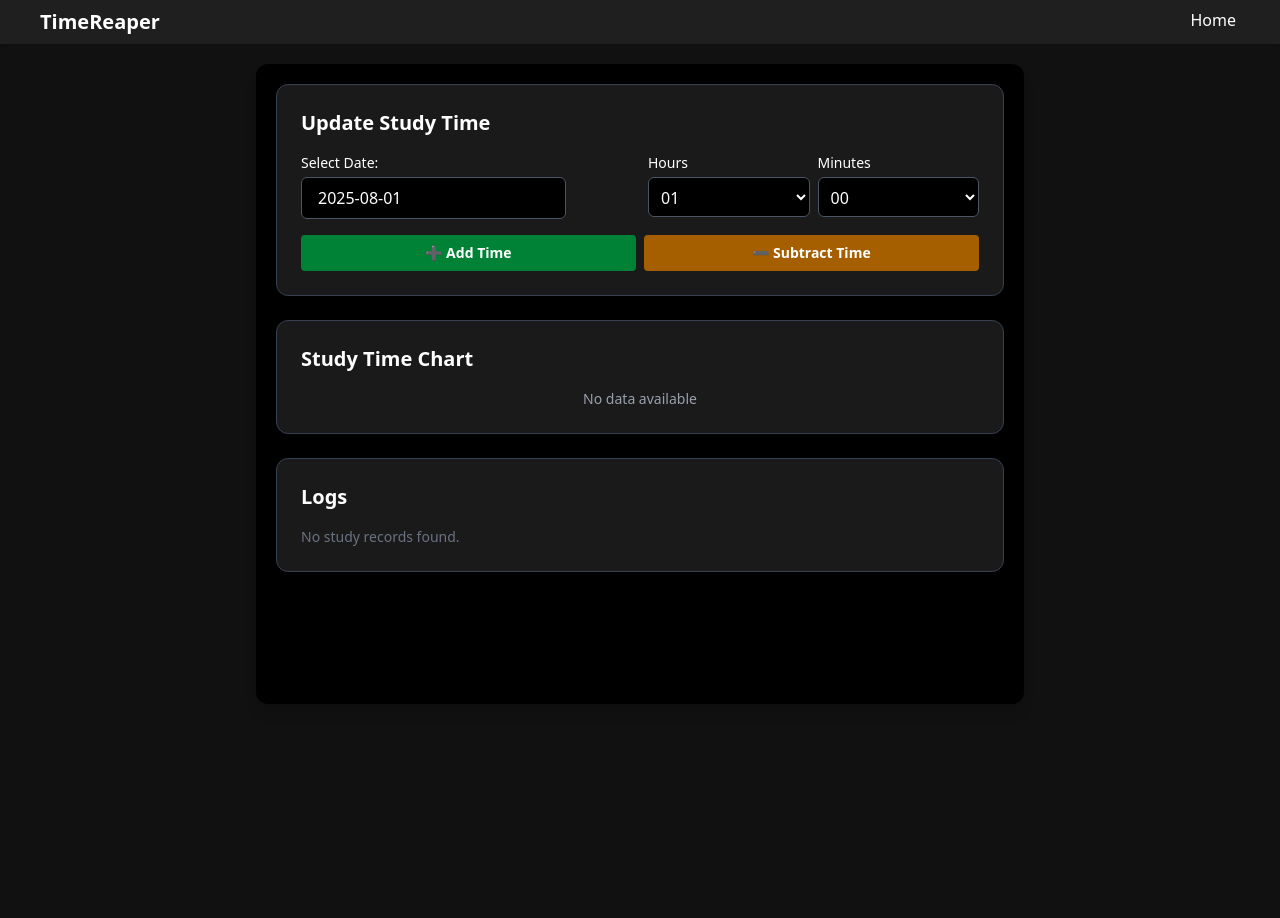
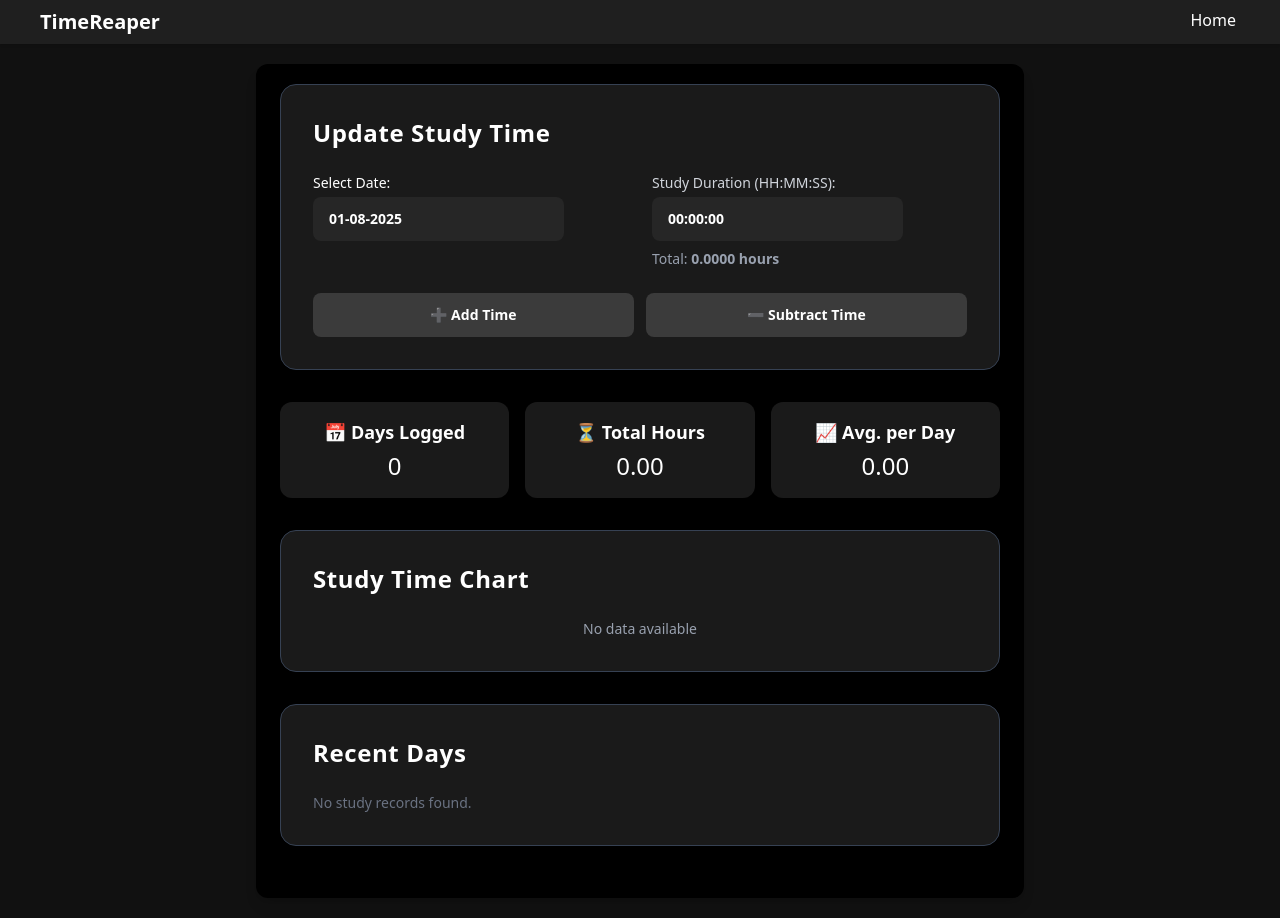
Before and after one commit to CyberlordSY/TimeReaper, a React (Vite) app: page / in a window 1280 px wide. Before the commit the page ends 800 px from the top, so only its background shows below. Built offline with nearby package versions, Linux system fonts and the light colour scheme.

Commit message:
TimeReaper

```diff
--- a/src/App.jsx
+++ b/src/App.jsx
@@ -1,7 +1,7 @@
 import { useEffect, useState } from "react";
 import {
-  BarChart,
-  Bar,
+  LineChart,
+  Line,
   XAxis,
   YAxis,
   Tooltip,
@@ -10,12 +10,15 @@ import {
 import Navbar from "./components/Navbar";
 import DatePicker from "react-datepicker";
 import "react-datepicker/dist/react-datepicker.css";
+import "./index.css";
 
 function App() {
   const [studyHours, setStudyHours] = useState({});
+  const [showConfirmation, setShowConfirmation] = useState(false);
   const [selectedDate, setSelectedDate] = useState(new Date());
-  const [selectedHour, setSelectedHour] = useState("1");
-  const [selectedMinute, setSelectedMinute] = useState("0");
+  const [studyDuration, setStudyDuration] = useState("00:00:00");
+  const [undoLog, setUndoLog] = useState(null);
+  const [undoTimer, setUndoTimer] = useState(null);
 
   useEffect(() => {
     const saved = localStorage.getItem("studyHours");
@@ -34,18 +37,40 @@ function App() {
   };
 
   const formatDate = (dateObj) => {
-    return dateObj.toISOString().split("T")[0];
+    return new Intl.DateTimeFormat("en-GB").format(dateObj).split("/").join("-");
+  };
+
+  const isValidDuration = (value) => {
+    return /^([01]\d|2[0-3]):[0-5]\d:[0-5]\d$/.test(value);
   };
 
   const getDurationInHours = () => {
-    return parseInt(selectedHour) + parseInt(selectedMinute) / 60;
+    if (!isValidDuration(studyDuration)) return 0;
+
+    const [h, m, s] = studyDuration.split(":").map(Number);
+    return h + m / 60 + s / 3600;
   };
 
+  const isFutureDate = (date) => {
+    const today = new Date();
+    today.setHours(0, 0, 0, 0);
+
+    const selected = new Date(date);
+    selected.setHours(0, 0, 0, 0);
+
+    return selected > today;
+  };
+
+
   const handleAddTime = () => {
+    if (isFutureDate(selectedDate)) return;
+
     const hoursToAdd = getDurationInHours();
     if (hoursToAdd <= 0) return;
 
     const key = formatDate(selectedDate);
+    if ((studyHours[key] || 0) + hoursToAdd > 24) return;
+
     const updated = {
       ...studyHours,
       [key]: (studyHours[key] || 0) + hoursToAdd,
@@ -53,12 +78,18 @@ function App() {
 
     setStudyHours(updated);
     saveToLocal(updated);
+
+    setShowConfirmation(true);
+    setTimeout(() => setShowConfirmation(false), 3000);
   };
 
   const handleSubtractTime = () => {
+    if (isFutureDate(selectedDate)) return;
     const hoursToSubtract = getDurationInHours();
+    if (hoursToSubtract <= 0) return;
+
     const key = formatDate(selectedDate);
-    if (hoursToSubtract <= 0 || !studyHours[key]) return;
+    if (!studyHours[key]) return;
 
     const current = studyHours[key];
     const newTime = current - hoursToSubtract;
@@ -72,109 +103,151 @@ function App() {
 
     setStudyHours(updated);
     saveToLocal(updated);
+
+    setShowConfirmation(true);
+    setTimeout(() => setShowConfirmation(false), 3000);
+  };
+
+  const handleUndoDelete = () => {
+    if (!undoLog) return;
+    const restored = { ...studyHours, [undoLog.date]: undoLog.hours };
+    setStudyHours(restored);
+    saveToLocal(restored);
+    setUndoLog(null);
+    clearTimeout(undoTimer);
   };
 
   const handleDeleteDate = (date) => {
-    const confirmDelete = window.confirm(
-      `Delete study log for ${date}? This cannot be undone.`
-    );
-    if (!confirmDelete) return;
-
+    const deletedEntry = { date, hours: studyHours[date] };
     const updated = { ...studyHours };
     delete updated[date];
 
     setStudyHours(updated);
     saveToLocal(updated);
+    setUndoLog(deletedEntry);
+
+    if (undoTimer) clearTimeout(undoTimer);
+    const timer = setTimeout(() => setUndoLog(null), 5000);
+    setUndoTimer(timer);
   };
 
   const data = Object.entries(studyHours)
-    .sort(([a], [b]) => new Date(a) - new Date(b))
+    .sort(([a], [b]) => {
+      const [d1, m1, y1] = a.split("-").map(Number);
+      const [d2, m2, y2] = b.split("-").map(Number);
+      return new Date(y1, m1 - 1, d1) - new Date(y2, m2 - 1, d2);
+    })
     .map(([date, hours]) => ({ date, hours }));
 
-  const hourOptions = Array.from({ length: 24 }, (_, i) => i);
-  const minuteOptions = Array.from({ length: 60 }, (_, i) => i);
+  const totalHours = Object.values(studyHours).reduce((a, b) => a + b, 0);
+  const totalDays = Object.keys(studyHours).length;
+  const avgHours = totalDays === 0 ? 0 : totalHours / totalDays;
 
   return (
     <>
       <Navbar />
-      <div className="container mx-auto my-5 rounded-xl shadow-lg bg-black p-5 min-h-[80vh] max-w-3xl text-white">
+      <div className="container mx-auto my-5 px-4 sm:px-6 rounded-xl shadow-lg bg-black p-5 min-h-[80vh] max-w-3xl text-white scrollbar-thin scrollbar-thumb-gray-700 scrollbar-track-transparent">
+
         {/* Input Section */}
-        <div className="mb-6 bg-[#1a1a1a] p-6 rounded-xl shadow border border-gray-700">
-          <h2 className="text-xl font-bold mb-4">Update Study Time</h2>
+        <div className="bg-[#1a1a1a] p-8 rounded-2xl shadow-md border border-gray-700 mb-8 transition-all overflow-x-auto">
+          <h2 className="text-2xl font-bold mb-6 tracking-wide">Update Study Time</h2>
 
-          <div className="flex flex-col sm:flex-row gap-4 mb-4">
-            {/* Calendar Picker */}
+          <div className="flex flex-col sm:flex-row gap-6 mb-6">
+            {/* Date Picker */}
             <div className="w-full sm:w-1/2">
-              <label className="block text-sm mb-1">Select Date:</label>
+              <label htmlFor="date-input" className="block text-sm mb-1">Select Date:</label>
               <DatePicker
+                id="date-input"
                 selected={selectedDate}
-                onChange={(date) => setSelectedDate(date)}
-                dateFormat="yyyy-MM-dd"
-                className="w-full rounded-md px-4 py-2 border border-gray-600 bg-black text-white"
-                calendarClassName="bg-black text-white"
+                onChange={(date) => date && setSelectedDate(date)}
+                dateFormat="dd-MM-yyyy"
+                className="focus:outline focus:ring-2 focus:ring-blue-500 flex-1 bg-neutral-800 hover:bg-neutral-700 px-4 py-3 rounded-lg text-sm font-semibold transition-all duration-200 ease-in-out hover:scale-[1.02] cursor-pointer"
+                calendarClassName="dark-datepicker"
+                popperPlacement="bottom-start"
+                maxDate={new Date()} // ✅ Prevent selecting future dates
               />
+
             </div>
 
-            {/* Scroll Pickers for Hour and Minute */}
-            <div className="w-full sm:w-1/2 flex gap-2">
-              <div className="flex flex-col flex-1">
-                <label className="block text-sm mb-1">Hours</label>
-                <select
-                  value={selectedHour}
-                  onChange={(e) => setSelectedHour(e.target.value)}
-                  className="rounded-md px-2 py-2 border border-gray-600 bg-black text-white h-10"
-                >
-                  {hourOptions.map((h) => (
-                    <option key={h} value={h}>
-                      {h.toString().padStart(2, "0")}
-                    </option>
-                  ))}
-                </select>
-              </div>
+            {/* Duration Input */}
+            <div className="w-full sm:w-1/2">
+              <label htmlFor="duration-input" className="block text-sm mb-1 text-gray-300">
+                Study Duration (HH:MM:SS):
+              </label>
+              <input
+                type="text"
+                id="duration-input"
+                value={studyDuration}
+                onChange={(e) => {
+                  const val = e.target.value;
+                  if (val === "" || /^[0-9:]*$/.test(val)) {
+                    setStudyDuration(val);
+                  }
+                }}
+                placeholder="e.g. 02:30:15"
+                className="focus:outline focus:ring-2 focus:ring-blue-500 flex-1 bg-neutral-800 hover:bg-neutral-700 px-4 py-3 rounded-lg text-sm font-semibold transition-all duration-200 ease-in-out hover:scale-[1.02] cursor-pointer"
 
-              <div className="flex flex-col flex-1">
-                <label className="block text-sm mb-1">Minutes</label>
-                <select
-                  value={selectedMinute}
-                  onChange={(e) => setSelectedMinute(e.target.value)}
-                  className="rounded-md px-2 py-2 border border-gray-600 bg-black text-white h-10"
-                >
-                  {minuteOptions.map((m) => (
-                    <option key={m} value={m}>
-                      {m.toString().padStart(2, "0")}
-                    </option>
-                  ))}
-                </select>
-              </div>
+              />
+              {!isValidDuration(studyDuration) && (
+                <p className="mt-1 text-xs text-red-500">
+                  Invalid time. Use HH:MM:SS (00–23:59:59)
+                </p>
+              )}
+              <p className="mt-2 text-sm text-gray-400">
+                Total: <strong>{getDurationInHours().toFixed(4)} hours</strong>
+              </p>
             </div>
           </div>
 
           {/* Buttons */}
-          <div className="flex gap-2 justify-between">
+          <div className="flex flex-col sm:flex-row gap-3">
             <button
               onClick={handleAddTime}
-              className="flex-1 bg-green-700 hover:bg-green-600 px-3 py-2 rounded text-sm font-semibold"
+              className="focus:outline focus:ring-2 focus:ring-blue-500 flex-1 bg-[#3b3b3b] hover:bg-[#505050] px-4 py-3 rounded-lg text-sm font-semibold transition-all duration-200 ease-in-out hover:scale-[1.02] cursor-pointer"
             >
               ➕ Add Time
             </button>
             <button
               onClick={handleSubtractTime}
-              className="flex-1 bg-yellow-700 hover:bg-yellow-600 px-3 py-2 rounded text-sm font-semibold"
+              className="focus:outline focus:ring-2 focus:ring-blue-500 flex-1 bg-[#3b3b3b] hover:bg-[#505050] px-4 py-3 rounded-lg text-sm font-semibold transition-all duration-200 ease-in-out hover:scale-[1.02] cursor-pointer"
             >
               ➖ Subtract Time
             </button>
           </div>
         </div>
 
+        {/* Summary Stats */}
+        <div className="grid grid-cols-1 sm:grid-cols-3 gap-4 mb-8 text-center text-white">
+          <div className="bg-[#1a1a1a] p-4 rounded-xl shadow-md">
+            <div className="text-lg font-semibold">📅 Days Logged</div>
+            <div className="text-2xl mt-1">{totalDays}</div>
+          </div>
+          <div className="bg-[#1a1a1a] p-4 rounded-xl shadow-md">
+            <div className="text-lg font-semibold">⏳ Total Hours</div>
+            <div className="text-2xl mt-1">{totalHours.toFixed(2)}</div>
+          </div>
+          <div className="bg-[#1a1a1a] p-4 rounded-xl shadow-md">
+            <div className="text-lg font-semibold">📈 Avg. per Day</div>
+            <div className="text-2xl mt-1">{avgHours.toFixed(2)}</div>
+          </div>
+        </div>
+
         {/* Chart Section */}
-        <div className="bg-[#1a1a1a] p-6 rounded-xl shadow border border-gray-700 mb-6">
-          <h2 className="text-xl font-bold mb-4">Study Time Chart</h2>
+        <div className="bg-[#1a1a1a] p-8 rounded-2xl shadow-md border border-gray-700 mb-8 transition-all overflow-x-auto">
+          <h2 className="text-2xl font-bold mb-6 tracking-wide">Study Time Chart</h2>
           {data.length === 0 ? (
             <p className="text-gray-400 text-sm text-center">No data available</p>
           ) : (
             <ResponsiveContainer width="100%" height={300}>
-              <BarChart data={data}>
-                <XAxis dataKey="date" stroke="#e5e5e5" />
+              <LineChart data={data}>
+                <XAxis
+                  dataKey="date"
+                  stroke="#e5e5e5"
+                  tickFormatter={(tick) => {
+                    const [day, month, year] = tick.split("-");
+                    return `${day}-${month}-${year}`;
+                  }}
+                />
                 <YAxis stroke="#e5e5e5" />
                 <Tooltip
                   contentStyle={{
@@ -184,30 +257,33 @@ function App() {
                   }}
                   labelStyle={{ color: "#fff" }}
                 />
-                <Bar dataKey="hours" fill="#38bdf8" />
-              </BarChart>
+                <Line type="monotone" dataKey="hours" stroke="#38bdf8" strokeWidth={2} dot={{ r: 4 }} />
+              </LineChart>
             </ResponsiveContainer>
           )}
         </div>
 
         {/* Logs Section */}
-        <div className="bg-[#1a1a1a] p-6 rounded-xl shadow border border-gray-700">
-          <h2 className="text-xl font-bold mb-4">Logs</h2>
+        <div className="bg-[#1a1a1a] p-8 rounded-2xl shadow-md border border-gray-700 mb-8 transition-all overflow-x-auto">
+          <h2 className="text-2xl font-bold mb-6 tracking-wide">Recent Days</h2>
           {data.length === 0 ? (
             <p className="text-gray-500 text-sm">No study records found.</p>
           ) : (
-            <ul className="space-y-3">
-              {data.map(({ date, hours }) => (
+            <ul className="space-y-3 text-sm break-words max-h-[300px] overflow-y-auto w-full sm:max-w-2xl mx-auto scrollbar-thin scrollbar-thumb-gray-700 scrollbar-track-transparent">
+              {data.slice(-7).map(({ date, hours }) => (
                 <li
                   key={date}
-                  className="flex justify-between items-center bg-black border border-gray-600 rounded p-3"
+                  className="flex flex-col sm:flex-row justify-between sm:items-center bg-black border border-gray-700 rounded-lg p-4 transition-all hover:bg-[#111] space-y-2 sm:space-y-0"
                 >
                   <span>
-                    <strong>{date}</strong> - {hours.toFixed(2)} hours
+                    <strong>{(() => {
+                      const [d, m, y] = date.split("-");
+                      return `${d}-${m}-${y}`;
+                    })()}</strong> - {hours.toFixed(4)} hours
                   </span>
                   <button
                     onClick={() => handleDeleteDate(date)}
-                    className="bg-red-700 hover:bg-red-600 px-3 py-1 rounded text-sm font-semibold"
+                    className="focus:outline focus:ring-2 focus:ring-blue-500 bg-[#4a0000] hover:bg-[#5c0000] px-3 py-1 rounded-lg text-sm font-semibold transition-all duration-200 ease-in-out hover:scale-[1.02] cursor-pointer"
                   >
                     Delete
                   </button>
@@ -216,6 +292,26 @@ function App() {
             </ul>
           )}
         </div>
+
+        {/* Confirmation Toast */}
+        {showConfirmation && (
+          <div className="fixed bottom-6 right-6 bg-green-600 text-white px-4 py-2 rounded shadow-lg animate-fade-in-out z-50">
+            ✅ Study time updated successfully!
+          </div>
+        )}
+
+        {/* Undo Delete Toast */}
+        {undoLog && (
+          <div className="fixed bottom-6 left-1/2 -translate-x-1/2 bg-gray-800 text-white px-4 py-3 rounded shadow-lg z-50 flex items-center gap-4 animate-fade-in-out2">
+            <span>Log for <strong>{undoLog.date}</strong> deleted.</span>
+            <button
+              onClick={handleUndoDelete}
+              className="focus:outline focus:ring-2 focus:ring-blue-500 text-blue-400 underline hover:text-blue-300 text-sm cursor-pointer"
+            >
+              Undo
+            </button>
+          </div>
+        )}
       </div>
     </>
   );
--- a/src/index.css
+++ b/src/index.css
@@ -1 +1,140 @@
 @import "tailwindcss";
+
+
+/* Triangle pointer on the calendar */
+.react-datepicker__triangle {
+  display: none;
+}
+
+/* Overall calendar styling */
+.dark-datepicker {
+  background-color: #0f0f0f !important;
+  color: #ffffff !important;
+  border: 1px solid #3f3f46;
+  padding: 0.5rem;
+  border-radius: 0.75rem;
+  font-family: inherit;
+}
+
+/* Header (month/year) styling */
+.dark-datepicker .react-datepicker__header {
+  background-color: #111827 !important;
+  border-bottom: 1px solid #4b5563;
+}
+
+.dark-datepicker .react-datepicker__current-month,
+.dark-datepicker .react-datepicker__year-read-view--down-arrow,
+.dark-datepicker .react-datepicker__month-read-view--down-arrow {
+  color: #ffffff;
+}
+
+/* Day names */
+.dark-datepicker .react-datepicker__day-name {
+  color: #d1d5db;
+  font-weight: 500;
+}
+
+/* Day numbers */
+.dark-datepicker .react-datepicker__day {
+  color: #e5e7eb;
+  background-color: transparent;
+  transition: background-color 0.2s ease;
+  border-radius: 0.375rem;
+}
+
+/* Hover on day */
+.dark-datepicker .react-datepicker__day:hover {
+  background-color: #374151;
+  color: #331d1d;
+}
+
+/* Selected day */
+.dark-datepicker .react-datepicker__day--selected,
+.dark-datepicker .react-datepicker__day--keyboard-selected {
+  background-color: #38bdf8 !important;
+  color: #000000 !important;
+  font-weight: 600;
+}
+
+/* Today’s date (outline) */
+.dark-datepicker .react-datepicker__day--today {
+  border: 1px solid #38bdf8;
+  border-radius: 0.375rem;
+}
+
+/* Disabled day */
+.dark-datepicker .react-datepicker__day--disabled {
+  color: #6b7280;
+  cursor: not-allowed;
+}
+
+
+
+@layer utilities {
+  .animate-fade-in-out {
+    animation: fadeInOut 1s ease-in-out forwards;
+  }
+
+  @keyframes fadeInOut {
+    0% {
+      opacity: 0;
+      transform: translateY(20px);
+    }
+    10% {
+      opacity: 1;
+      transform: translateY(0);
+    }
+    90% {
+      opacity: 1;
+    }
+    100% {
+      opacity: 0;
+      transform: translateY(20px);
+    }
+  }
+
+  .animate-fade-in-out2 {
+    animation: fadeInOut 5s ease-in-out forwards;
+  }
+
+  @keyframes fadeInOut {
+    0% {
+      opacity: 0;
+      transform: translateY(20px);
+    }
+    10% {
+      opacity: 1;
+      transform: translateY(0);
+    }
+    90% {
+      opacity: 1;
+    }
+    100% {
+      opacity: 0;
+      transform: translateY(20px);
+    }
+  }
+}
+
+
+/* Slim black scrollbar for all browsers that support it */
+* {
+  scrollbar-width: thin;           /* For Firefox */
+  scrollbar-color: rgb(19, 18, 18) transparent;
+}
+
+/* For Chrome, Edge, and Safari */
+*::-webkit-scrollbar {
+ width: 8px;
+}
+
+*::-webkit-scrollbar-track {
+  background: #252424;
+  border-radius: 8px;
+}
+
+*::-webkit-scrollbar-thumb {
+  background-color: #333;
+  border-radius: 8px;
+  border: 2px solid #2e2d2d;
+}
```
